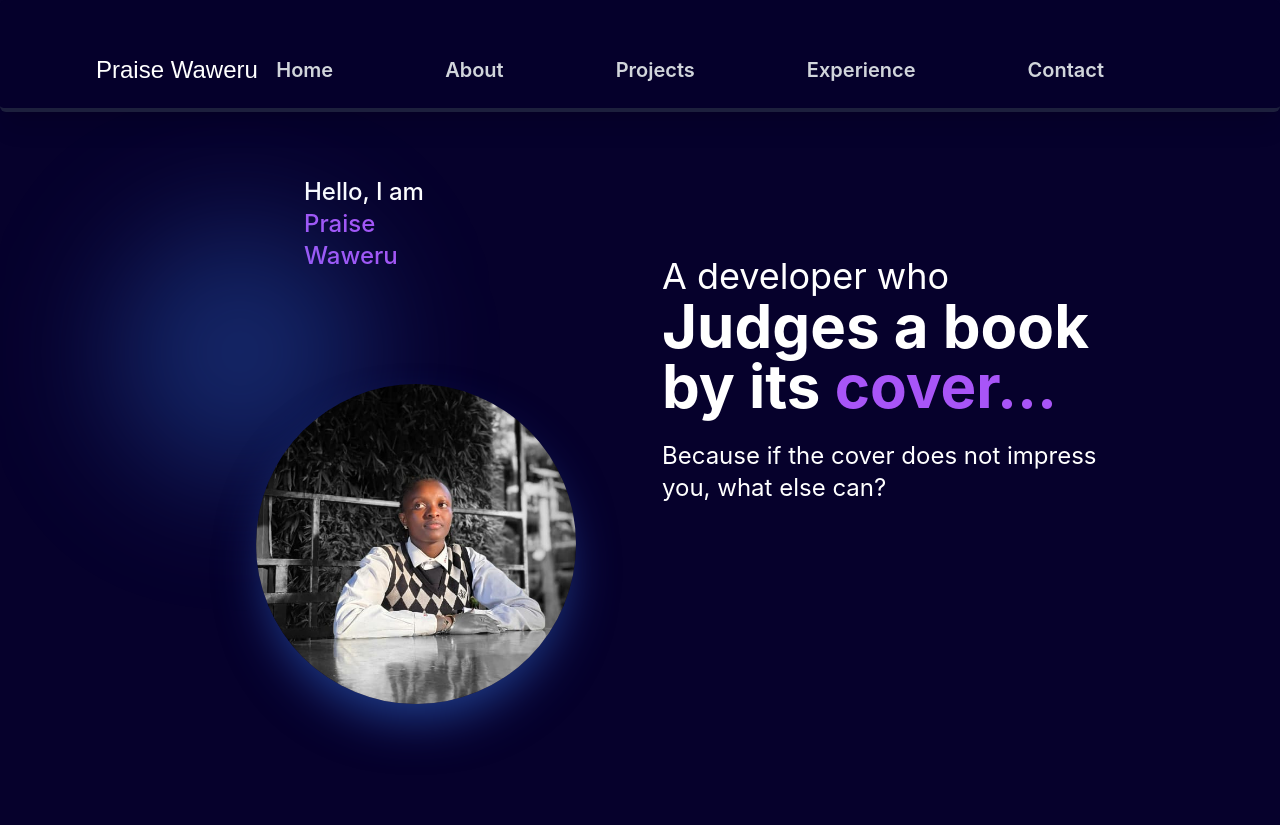
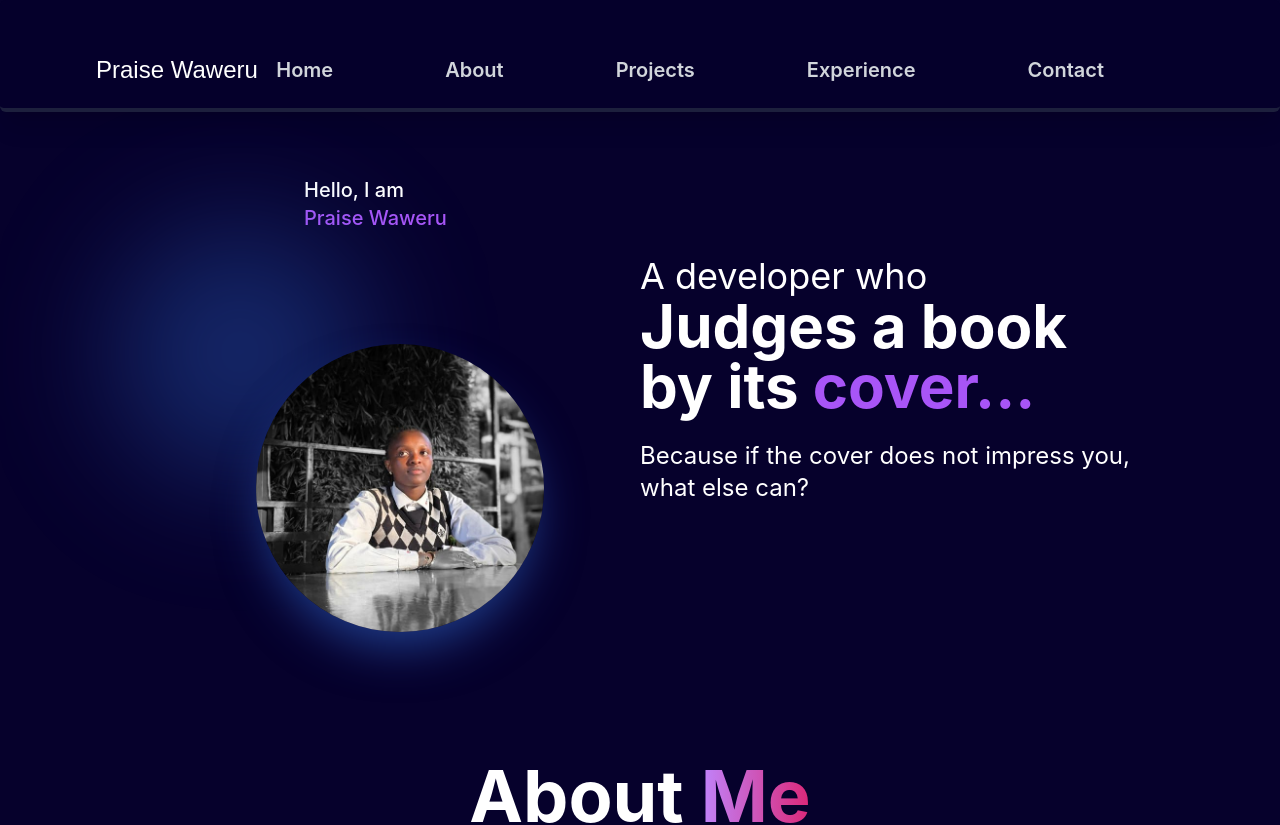
Before and after one commit to Njeriwaweru/Portfolio, a React (Create React App) app: page / in a window 1280 px wide. Shown: the top 825 px of the page. Built offline with nearby package versions, Linux system fonts and the light colour scheme; a web font is replaced by a local one.

Commit message:
Fixing banner

```diff
--- a/src/pages/Banner.js
+++ b/src/pages/Banner.js
@@ -25,11 +25,11 @@ const Banner = () => {
             <div className="hidden lg:flex relative gap-48 px-36 pb-16">
                 <div>
                     <div className="absolute inset-0 blur-3xl bg-blue-500/30 rounded-full w-64 h-64 mt-28 ml-28"></div>
-                    <p className="text-white text-2xl ml-40 mt-16 font-medium">Hello, I am <span className="text-purple-500">Praise Waweru</span></p>
+                    <p className="text-white text-xl ml-40 mt-16 font-medium">Hello, I am <span className="text-purple-500">Praise Waweru</span></p>
                     <img
                         src={bannerImg}
                         alt="Praise Waweru"
-                        className="relative object-cover mt-28 ml-28 shadow-2xl rounded-full shadow-blue-500/50 h-80 w-80"
+                        className="relative object-cover mt-28 ml-28 shadow-2xl rounded-full shadow-blue-500/50 h-72 w-72"
                     />
                 </div>
                 <div>
```
